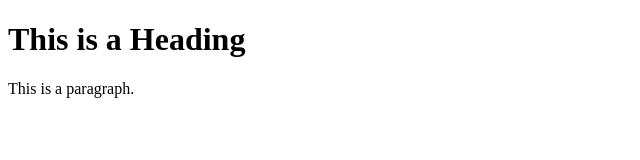
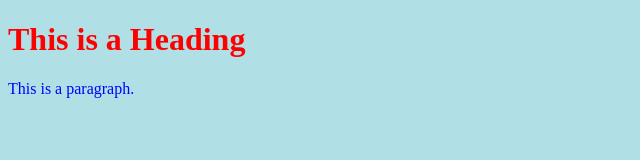
Before and after one commit to adwaidislive/part1-test, a plain HTML site: page index.html in a window 1280 px wide. Shown: the whole page, without its empty margins (0-640 px from the left). Drawn offline with Linux system fonts and the light colour scheme.

```diff
--- a/index.html
+++ b/index.html
@@ -1,7 +1,12 @@
 <!DOCTYPE html>
 <html>
 <head>
-<title>Page Title</title>
+<title>Just a Simple Website</title>
+<style>
+    body {background-color: powderblue;}
+    h1 {color: red;}
+    p {color: blue;}
+  </style>
 </head>
 <body>
 
```
